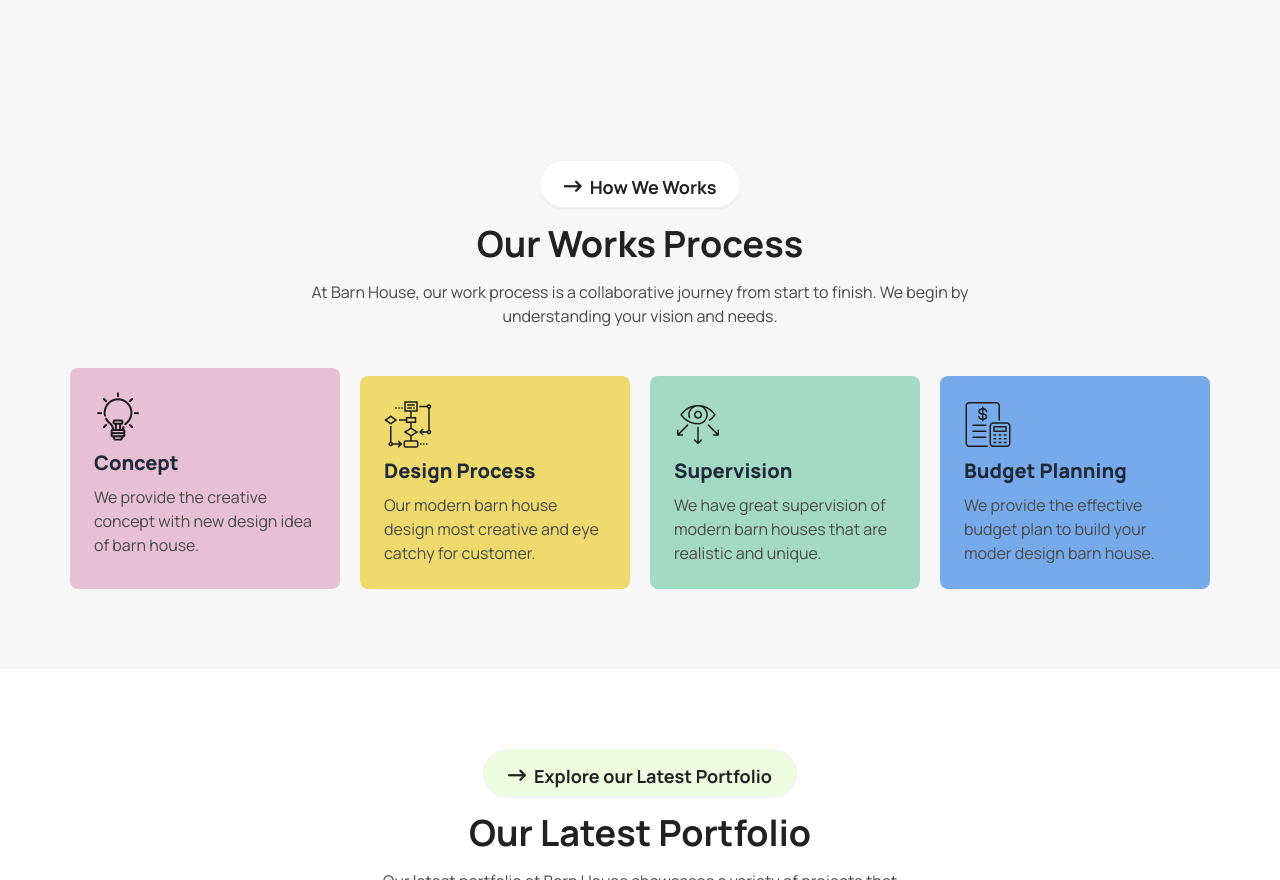
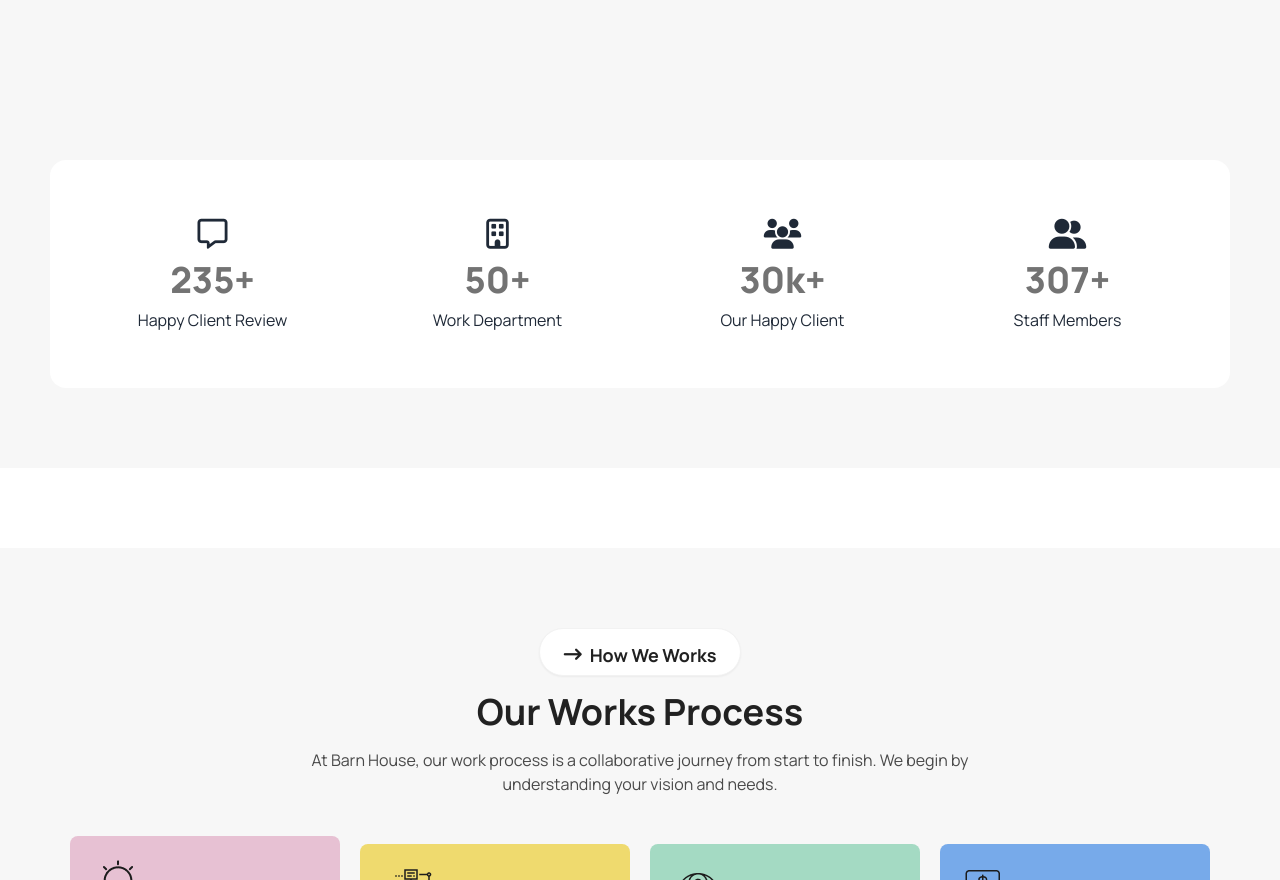
Before and after one commit to Rokon-Khan/ph-assignment-3, a plain HTML site: page index.html in a window 1280 px wide. Shown: the part 1559-2439 px from the top of the page. Drawn offline with nearby package versions, Linux system fonts and the light colour scheme.

Commit message:
The Optional Section Done

```diff
--- a/index.html
+++ b/index.html
@@ -235,6 +235,37 @@
         </div>
       </section>
 
+      <!-- optional section  -->
+      <section class="bg-bg_primary lg:py-20 py-10 mb-20 px-10 lg:px-0">
+        <div
+          class="max-w-[1180px] grid lg:grid-cols-4 grid-cols-1 gap-6 p-8 rounded-2xl bg-white mx-auto"
+        >
+          <div class="flex flex-col justify-center items-center space-y-2 p-6">
+            <div><i class="fa-regular fa-message text-3xl"></i></div>
+            <h3 class="text-4xl font-extrabold text-text_gray_2">235+</h3>
+            <p>Happy Client Review</p>
+          </div>
+
+          <div class="flex flex-col justify-center items-center space-y-2 p-6">
+            <div><i class="fa-regular fa-building text-3xl"></i></div>
+            <h3 class="text-4xl font-extrabold text-text_gray_2">50+</h3>
+            <p>Work Department</p>
+          </div>
+
+          <div class="flex flex-col justify-center items-center space-y-2 p-6">
+            <div><i class="fa-solid fa-users text-3xl"></i></div>
+            <h3 class="text-4xl font-extrabold text-text_gray_2">30k+</h3>
+            <p>Our Happy Client</p>
+          </div>
+
+          <div class="flex flex-col justify-center items-center space-y-2 p-6">
+            <div><i class="fa-solid fa-user-group text-3xl"></i></div>
+            <h3 class="text-4xl font-extrabold text-text_gray_2">307+</h3>
+            <p>Staff Members</p>
+          </div>
+        </div>
+      </section>
+
       <!--How We Work Section -->
 
       <section class="bg-bg_primary lg:py-20 py-10 mb-20 px-10 lg:px-0">
@@ -246,7 +277,7 @@
               <i class="fa-solid fa-arrow-right-long"></i>
               How We Works
             </button>
-            <h2 class="text-4xl text-text_primary font-bold">
+            <h2 class="text-2xl lg:text-4xl text-text_primary font-bold">
               Our Works Process
             </h2>
             <p class="lg:max-w-[678px] mx-auto text-base text-text_gray_1">
@@ -307,7 +338,7 @@
             <i class="fa-solid fa-arrow-right-long"></i>
             Explore our Latest Portfolio
           </button>
-          <h2 class="text-4xl text-text_primary font-bold">
+          <h2 class="text-2xl lg:text-4xl text-text_primary font-bold">
             Our Latest Portfolio
           </h2>
           <p class="lg:w-[560px] mx-auto text-text_gray_1">
@@ -408,7 +439,7 @@
               <i class="fa-solid fa-arrow-right-long"></i>
               Chooe Your Interior Design
             </button>
-            <h2 class="text-4xl text-text_primary font-bold">
+            <h2 class="text-2xl lg:text-4xl text-text_primary font-bold">
               Our Popular Interior Design
             </h2>
             <p class="lg:w-[560px] mx-auto text-base text-text-gray_2">
@@ -561,7 +592,7 @@
               <i class="fa-solid fa-arrow-right-long"></i>
               Let's Connect
             </button>
-            <h2 class="lg:text-4xl text-text_primary font-bold">
+            <h2 class="text-xl lg:text-4xl text-text_primary font-bold">
               Let's Disscus Our Next Project
             </h2>
             <p
```
